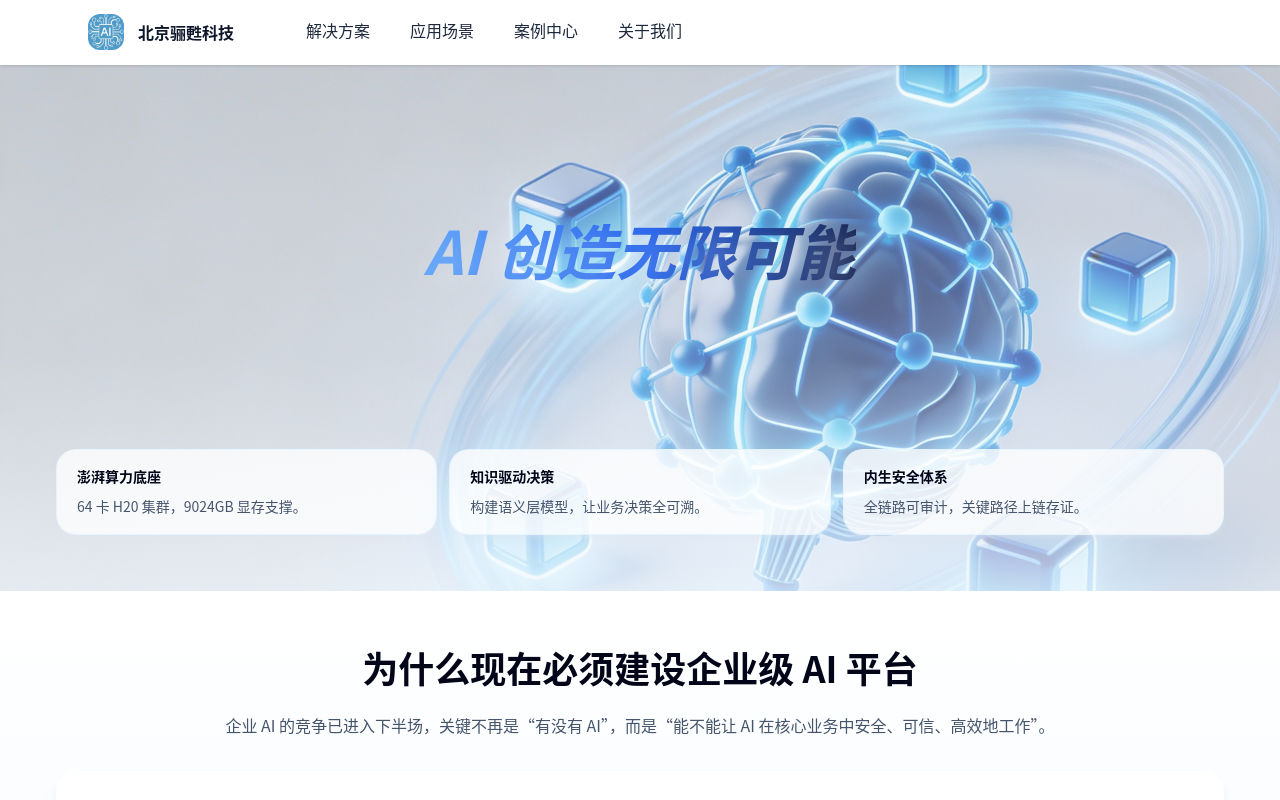
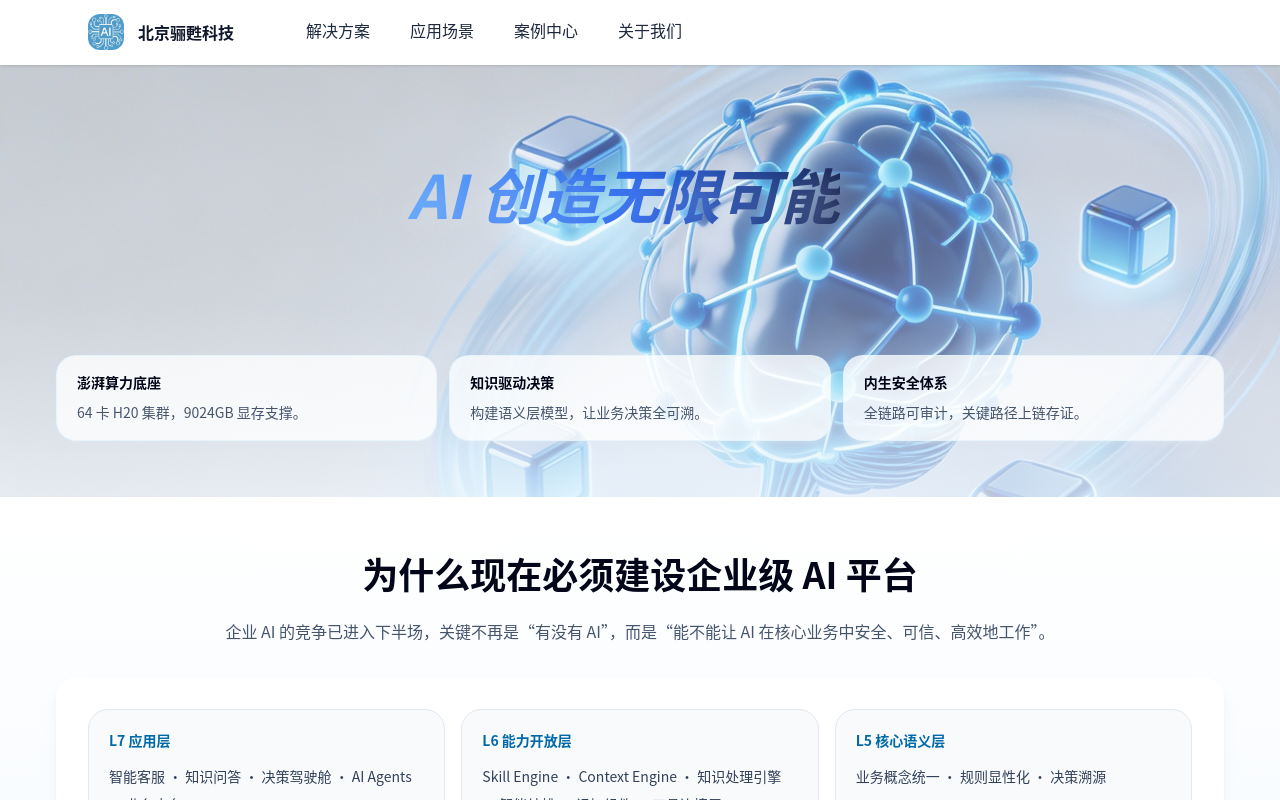
Before and after one commit to Shadowzzh/qidun-lisu, a Next.js app in the folder lisu-official-site/: page / in a window 1280 px wide. Shown: the top 800 px of the page. Built offline with nearby package versions, Linux system fonts and the light colour scheme.

Commit message:
style: 调整首页首屏标题位置

```diff
--- a/lisu-official-site/src/components/pages/home/hero-band.tsx
+++ b/lisu-official-site/src/components/pages/home/hero-band.tsx
@@ -22,18 +22,21 @@ export function HeroBand({ content }: HeroBandProps) {
 
       <div
         data-testid="hero-stage"
-        className="relative mx-auto flex h-[calc((100dvh-4rem)/2)] max-w-[1200px] items-center justify-center px-4 py-8 text-center md:py-10"
+        className="relative mx-auto flex h-[calc((100dvh-4rem)*0.35)] max-w-[1200px] items-center justify-center px-4 py-6 text-center md:py-8"
       >
         <h1
           id="home-hero-heading"
           data-testid="hero-title"
-          className="relative max-w-none whitespace-nowrap italic bg-[linear-gradient(90deg,#60a5fa_0%,#2563eb_52%,#172554_100%)] bg-clip-text text-4xl font-semibold leading-[1.08] text-transparent [text-shadow:0_10px_30px_rgba(255,255,255,0.24)] md:text-5xl lg:text-6xl"
+          className="relative max-w-none whitespace-nowrap italic bg-[linear-gradient(90deg,#60a5fa_0%,#2563eb_52%,#172554_100%)] bg-clip-text text-4xl font-semibold leading-[1.08] text-transparent [text-shadow:0_10px_30px_rgba(255,255,255,0.24)] md:-translate-x-4 md:text-5xl lg:text-6xl"
         >
           {content.title}
         </h1>
       </div>
 
-      <div className="relative mx-auto max-w-[1200px] px-4 pb-10 pt-3 md:pb-14 md:pt-4">
+      <div
+        data-testid="hero-metrics-wrap"
+        className="relative mx-auto max-w-[1200px] px-4 pb-10 pt-6 md:pb-14 md:pt-8"
+      >
         <ul data-testid="hero-metrics-rail" className="grid gap-3 md:grid-cols-3">
           {content.metrics.map((metric) => (
             <li
```
Also changed, not shown: 1 other file (tests, documents, lock files or other folders).
